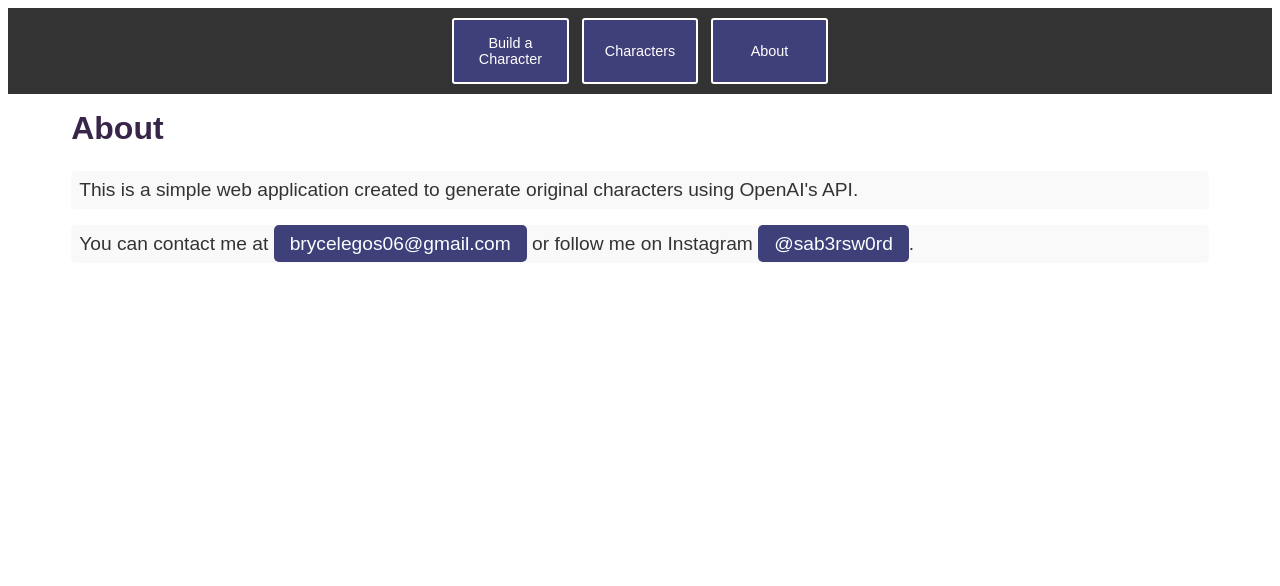
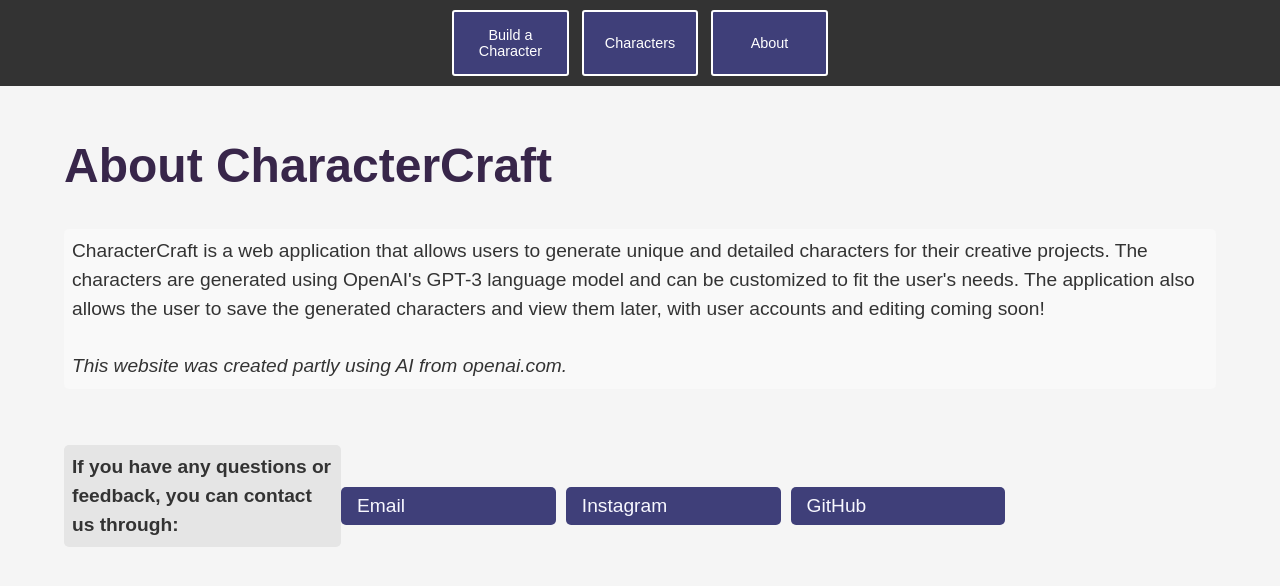
Before and after one commit to SaberSwordBoy/CharacterGenerator, a Flask app: template templates/about.html in a window 1280 px wide. Shown: the top 586 px of the page. Run offline with Flask 2, Linux system fonts and the light colour scheme; the template is opened without the code that fills it, so the values that code supplies are empty; parts of the project's set-up code (start-up, migrations or seed data) failed here and were passed over.

Commit message:
About page updates

```diff
--- a/static/css/styles.css
+++ b/static/css/styles.css
@@ -1,6 +1,5 @@
 /* change the font and text color for the entire website */
 body {
-    font-family: Arial, sans-serif;
     color: #333333;
 }
 
--- a/templates/about.html
+++ b/templates/about.html
@@ -1,33 +1,92 @@
 <!DOCTYPE html>
 <html>
 <head>
-    <title>About | CharacterCraft</title>
-    <link rel="stylesheet" type="text/css" href="{{ url_for('static', filename='styles.css') }}">
-    <style>
-        /* Style the about page */
+    <title>CharacterCraft - About</title>
+    <link rel="stylesheet" type="text/css" href="{{url_for('static', filename='css/styles.css')}}">
+    <Style>
+        body {
+    font-family: Arial, sans-serif;
+    background-color: #f5f5f5;
+    margin: 0;
+    padding: 0;
+}
+
+.container {
+    max-width: 1200px;
+    margin: 0 auto;
+    padding: 20px;
+}
+
 h1 {
     text-align: center;
-    margin: 1rem 0;
+    font-size: 3em;
+    margin-bottom: 20px;
 }
 
 p {
-    font-size: 1.2rem;
-    margin: 0.5rem 0;
-    padding: 0.5rem;
-    background-color: #f9f9f9;
-    border-radius: 5px;
+    font-size: 1.2em;
+    line-height: 1.5;
+    margin-bottom: 20px;
 }
 
-    </style>
+a {
+    color: #007bff;
+    text-decoration: none;
+}
+
+a:hover {
+    text-decoration: underline;
+}
+
+.contact-links {
+    display: flex;
+    justify-content: center;
+    align-items: center;
+    margin-top: 20px;
+}
+.about-link {
+    margin-right: 10px;
+    color: ghostwhite;
+    text-decoration: none;
+}
+
+/* Responsive styles */
+@media (max-width: 992px) {
+    h1 {
+        font-size: 2em;
+    }
+
+    p {
+        font-size: 1.1em;
+    }
+}
+
+@media (max-width: 768px) {
+    .container {
+        padding: 10px;
+    }
+}
+
+    </Style>
 </head>
 <body>
-    {% include 'navigation.html' %}
+    {% include "navigation.html" %}
+
     <div class="container">
-        <h1>About</h1>
-        <p>This is a simple web application created to generate original characters using OpenAI's API.</p>
-        <p>You can contact me at <a href="mailto:brycelegos06@gmail.com">brycelegos06@gmail.com</a> or follow me on Instagram
-            <a href="https://www.instagram.com/sab3rsw0rd/">@sab3rsw0rd</a>.
+        <h1 class="about-title">About CharacterCraft</h1>
+        <p class="about-text">CharacterCraft is a web application that allows users to generate unique and detailed characters for their creative projects.
+            The characters are generated using OpenAI's GPT-3 language model and can be customized to fit the user's needs.
+            The application also allows the user to save the generated characters and view them later, with user accounts and editing coming soon!
+            <br><br>
+            <em>This website was created partly using AI from openai.com.</em>
         </p>
+        <div class="contact-links">
+            <p class="about-text">If you have any questions or feedback, you can contact us through:</p>
+            <a class="about-link" href="mailto:brycelegos06@gmail.com">Email</a>
+            <a class="about-link" href="https://www.instagram.com/sab3rsw0rd/">Instagram</a>
+            <a class="about-link" href="https://github.com/SaberSwordBoy/CharacterCraft">GitHub</a>
+        </div>
     </div>
+
 </body>
 </html>
```
